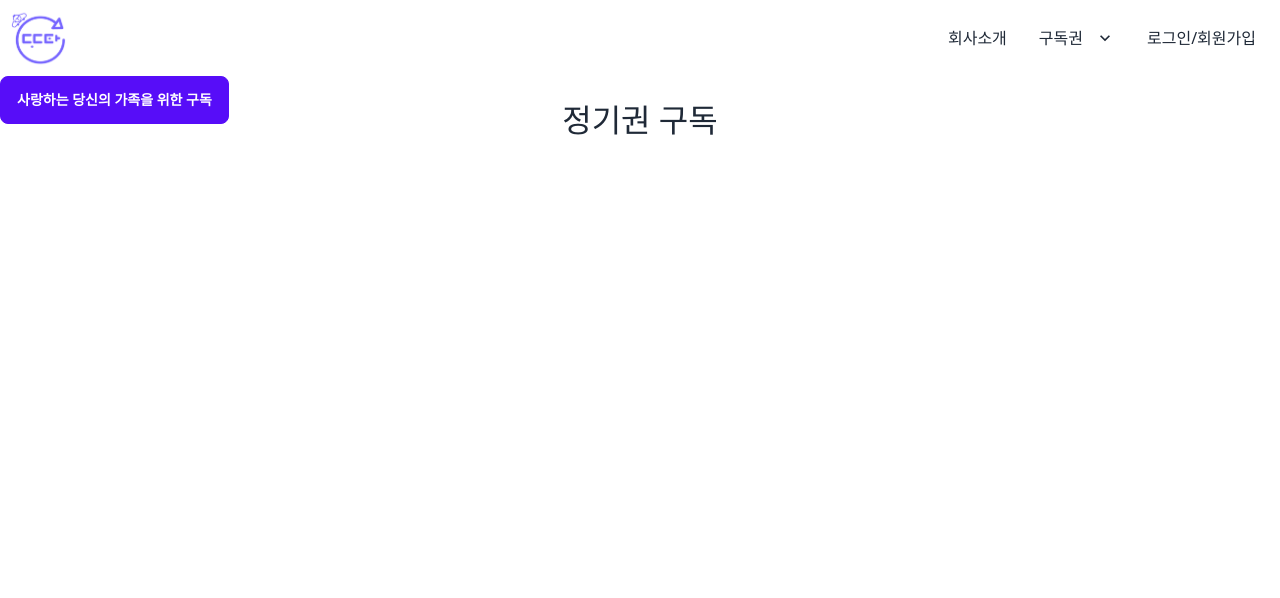
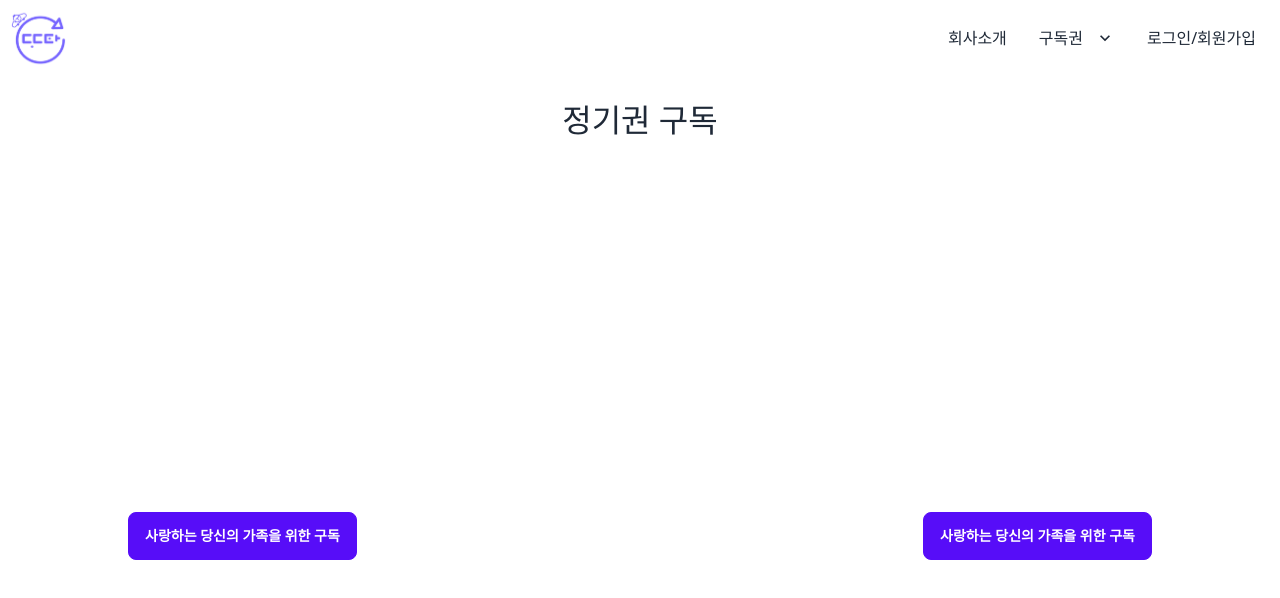
Before and after one commit to donghquinn/sampleWeb, a Next.js app: page /subscribe in a window 1280 px wide. Shown: the top 598 px of the page. Built offline with nearby package versions, Linux system fonts and the light colour scheme.

Commit message:
[CHANGED] subscribe button components

```diff
--- a/package.json
+++ b/package.json
@@ -11,6 +11,7 @@
   "license": "ISC",
   "dependencies": {
     "autoprefixer": "^10.4.12",
+    "axios": "^1.1.3",
     "daisyui": "^2.31.0",
     "next": "^12.3.1",
     "react": "^18.2.0",
--- a/pages/about.tsx
+++ b/pages/about.tsx
@@ -6,9 +6,8 @@ function About() {
   return (
     <div>
       <div>
-        <h1>또타란?</h1>
+        <h1 className='about-title'>또타란?</h1>
       </div>
-      <div className='divider'></div>
       <div>
       고객 맞춤형으로 원하는 시간대에 미리 예약해서 이용할 수 있고
 구독권 결제를 통해 조금 더 저렴한 가격에 택시를 이용할 수 있습니다.
--- a/pages/index.tsx
+++ b/pages/index.tsx
@@ -1,3 +1,4 @@
+import { url } from 'inspector';
 import Link from 'next/link';
 // import style from  '../styles/module.css'
 
@@ -6,9 +7,9 @@ function Home() {
 
   return (
     <div>
-      <div className="hero min-h-screen" style={{ backgroundImage: `url(/main-logo.png)` }}>
-        <div className="hero-overlay bg-opacity-60"></div>
-        <div className="hero-content text-center text-neutral-content">
+      <div className="hero min-h-screen" style={{ backgroundImage: `url(/img/logo.png)`}} >
+        <div className="hero-overlay"></div>
+        <div className="hero-content text-center text-neutral-content ">
           <div className="max-w-md">
             <h1 className="mb-5 text-5xl font-bold">또타</h1>
             <p className="mb-5"></p>
--- a/pages/login.tsx
+++ b/pages/login.tsx
@@ -1,7 +1,9 @@
+import axios from 'axios';
 import Link from 'next/link';
 import React, { useEffect } from 'react';
 
 function Login() {
+
 
   return(
     <div>
@@ -22,7 +24,7 @@ function Login() {
             </label>
             <input type="text" placeholder="password" className="input input-bordered" />
             <label className="label">
-              <a href="/signup" className="label-text-alt link link-hover">회원가입</a>
+              <Link href="/signup" className="label-text-alt link link-hover">회원가입</Link>
             </label>
           </div>
           <div className="form-control mt-6">
--- a/pages/signup.tsx
+++ b/pages/signup.tsx
@@ -1,7 +1,16 @@
+import axios from 'axios';
 import Link from 'next/link';
 import React from 'react';
 
 function Signup() {
+  const loignRequest = async (name: string, email: string, passwd: string) => {
+    const response = axios.post('https://dback.andonhg.com/v1/signup', {
+    name,
+    email,
+    passwd,
+    });
+  }
+
   return (
     <div>
 
@@ -14,7 +23,7 @@ function Signup() {
           <label className="label">
             <span className="label-text">이름</span>
           </label>
-          <input type="text" placeholder="email" className="input input-bordered" />
+          <input type="text" placeholder="name" className="input input-bordered" />
         </div>
         <div className="form-control">
         <label className="label">
@@ -26,11 +35,15 @@ function Signup() {
           <label className="label">
             <span className="label-text">패스워드</span>
           </label>
-          <input type="text" placeholder="password" className="input input-bordered" />
+          <input type="text" placeholder="passwd" className="input input-bordered" />
         </div>
         <div className="form-control mt-6">
           <Link href='/login'>
-           <button className="btn btn-primary" style={{backgroundColor: '#885EA'}}>회원가입하기</button>
+           <button className="btn btn-primary" style={{backgroundColor: '#885EA'}} onClick={
+            useEffect(async () => {
+              await loignRequest(name, email, passwd)
+            })
+           }>회원가입하기</button>
           </Link>
         </div>
       </div>
--- a/pages/subscribe.tsx
+++ b/pages/subscribe.tsx
@@ -4,7 +4,17 @@ function Subscribe() {
   return(
     <div>
       <h1 className='title'>정기권 구독</h1>
-        <Link href='/theme-sub'><button className='btn btn-primary'>사랑하는 당신의 가족을 위한 구독</button></Link>
+      <div className='subscribe-theme'>
+        <Link href='/theme-sub'>
+          <button className='btn btn-primary' >사랑하는 당신의 가족을 위한 구독</button>
+        </Link>
+      </div>
+
+      <div className='subscribe-univ'>
+        <Link href='/unive-sub'>
+          <button className='btn btn-primary' >사랑하는 당신의 가족을 위한 구독</button>
+        </Link>
+      </div>
     </div>
   )
 }
--- a/styles/module.css
+++ b/styles/module.css
@@ -14,6 +14,10 @@
   /* layout: "fill";
   objectFit:"cover";
   objectPosition:"center"; */
+}
+
+.main-backgroud {
+  background-color: #7665ff;
 }
 
 .hashtag1 {
@@ -70,6 +74,12 @@
   transform: translate(-50%, -50%);
 }
 
+.about-title {
+  font-size: 170%;
+  font-weight: bold;
+  text-align: center;
+}
+
 .title2 {
   margin: 0;
   position: absolute;
--- a/styles/subscribe.css
+++ b/styles/subscribe.css
@@ -1,9 +1,11 @@
 .subscribe-theme {
-  top: 70%;
-  left: 40%;
+  position: absolute;
+  bottom: 30%;
+  left: 10%;
 }
 
 .subscribe-univ {
-  top: 70%;
-  right: 60%
+  position: absolute;
+  bottom: 30%;
+  right: 10%
 }
```
Also changed, not shown: 1 other file (tests, documents, lock files or other folders).
